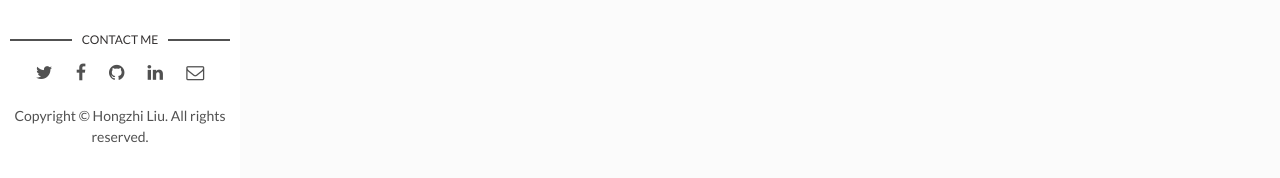
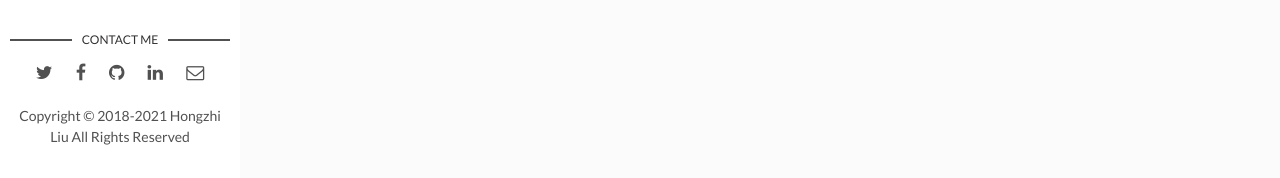
Before and after one commit to Liuhongzhi2018/Liuhongzhi2018.github.io, a Jekyll site: the page built from index.html, in a window 1280 px wide. Shown: the part 719-897 px from the top of the page. Built offline with Jekyll 4.4.1, drawn with Linux system fonts in a browser that asks for light colours; the list of posts is cut into pages by our own code.

Commit message:
update blog

```diff
--- a/_config.yml
+++ b/_config.yml
@@ -18,7 +18,7 @@ social-github: Liuhongzhi2018 # add your Github handle
 # social-linkedin: # add your Linkedin handle
 social-email: liuhongzhi_006@163.com # add your Email address
 copy-right: Copyright
-copy-right1: Hongzhi Liu. All rights reserved.
+copy-right1: 2018-2021 Hongzhi Liu All Rights Reserved
 
 # Disqus
 discus-identifier: mr-brown # add your discus identifier
```
